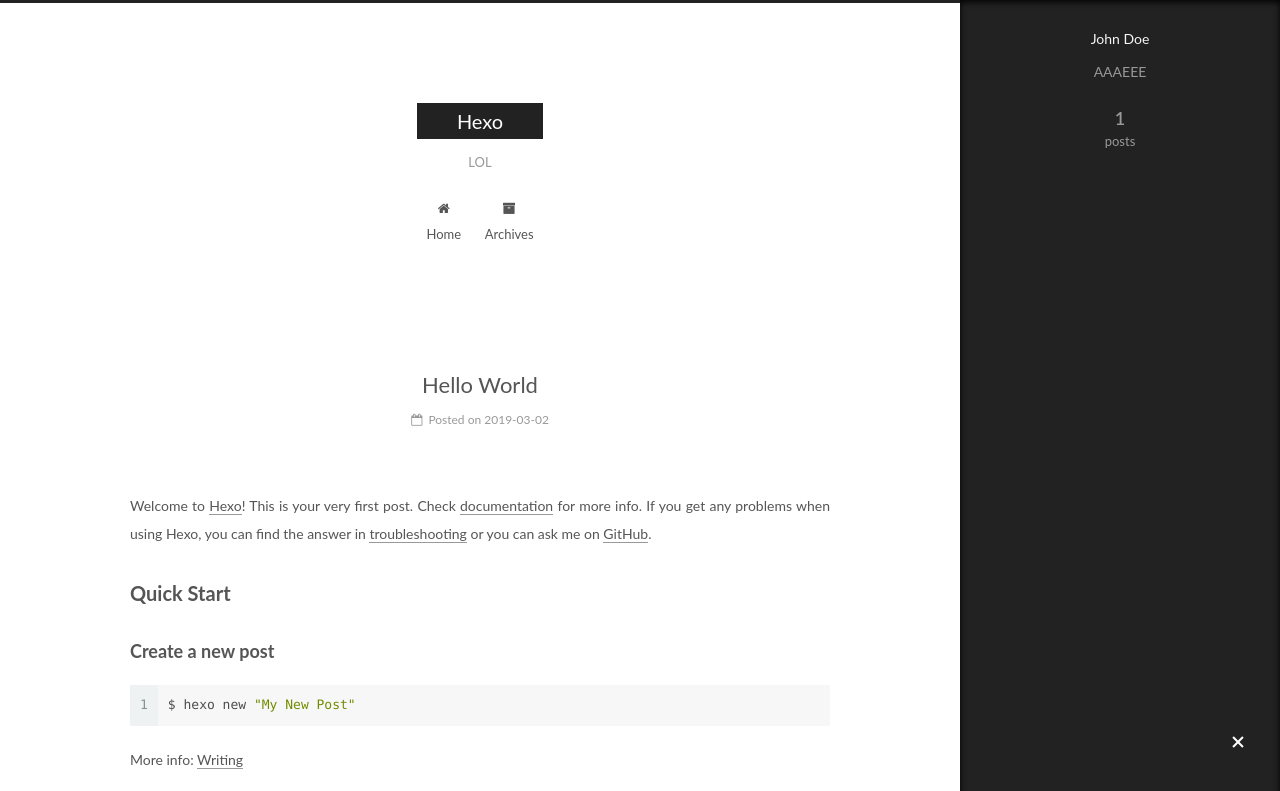
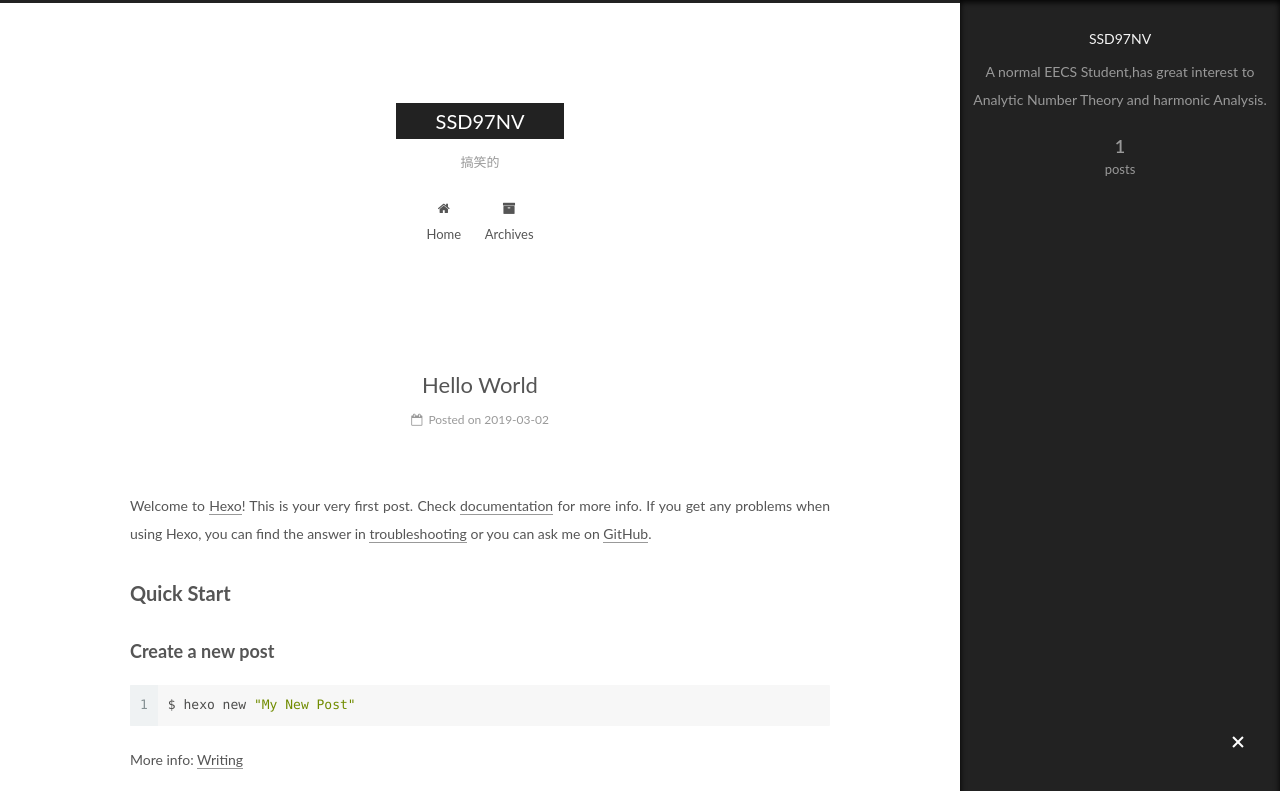
Before and after one commit to SSD97NV/SSD97NV.github.io, a plain HTML site: page index.html in a window 1280 px wide. Both pictures are taken after a click on the element 1238 px from the left and 743 px from the top of the page. Shown: the top 791 px of the page. Drawn offline with Linux system fonts and the light colour scheme.

Commit message:
Site updated: 2019-03-02 16:35:09

```diff
--- a/css/main.css
+++ b/css/main.css
@@ -1822,7 +1822,7 @@ pre .javascript .function {
   width: 4px;
   height: 4px;
   border-radius: 50%;
-  background: #1cff53;
+  background: #046bff;
 }
 .links-of-blogroll {
   font-size: 13px;
--- a/index.html
+++ b/index.html
@@ -79,17 +79,16 @@
 
 
 
-<meta name="description" content="AAAEEE">
-<meta name="keywords" content="sss">
+<meta name="description" content="A normal EECS Student,has great interest to Analytic Number Theory and harmonic Analysis.">
 <meta property="og:type" content="website">
-<meta property="og:title" content="Hexo">
+<meta property="og:title" content="SSD97NV">
 <meta property="og:url" content="https://ssd97nv.github.io/index.html">
-<meta property="og:site_name" content="Hexo">
-<meta property="og:description" content="AAAEEE">
+<meta property="og:site_name" content="SSD97NV">
+<meta property="og:description" content="A normal EECS Student,has great interest to Analytic Number Theory and harmonic Analysis.">
 <meta property="og:locale" content="en">
 <meta name="twitter:card" content="summary">
-<meta name="twitter:title" content="Hexo">
-<meta name="twitter:description" content="AAAEEE">
+<meta name="twitter:title" content="SSD97NV">
+<meta name="twitter:description" content="A normal EECS Student,has great interest to Analytic Number Theory and harmonic Analysis.">
 
 
 
@@ -125,7 +124,7 @@
 
 
 
-  <title>Hexo</title>
+  <title>SSD97NV</title>
 
 
 
@@ -156,12 +155,12 @@
     <div class="custom-logo-site-title">
       <a href="/" class="brand" rel="start">
         <span class="logo-line-before"><i></i></span>
-        <span class="site-title">Hexo</span>
+        <span class="site-title">SSD97NV</span>
         <span class="logo-line-after"><i></i></span>
       </a>
     </div>
 
-        <p class="site-subtitle">LOL</p>
+        <p class="site-subtitle">搞笑的</p>
 
   </div>
 
@@ -236,13 +235,13 @@
     <link itemprop="mainEntityOfPage" href="https://ssd97nv.github.io/2019/03/02/hello-world/">
 
     <span hidden itemprop="author" itemscope itemtype="http://schema.org/Person">
-      <meta itemprop="name" content="John Doe">
+      <meta itemprop="name" content="SSD97NV">
       <meta itemprop="description" content>
       <meta itemprop="image" content="/images/avatar.gif">
     </span>
 
     <span hidden itemprop="publisher" itemscope itemtype="http://schema.org/Organization">
-      <meta itemprop="name" content="Hexo">
+      <meta itemprop="name" content="SSD97NV">
     </span>
 
 
@@ -383,8 +382,8 @@
         <div class="site-overview">
           <div class="site-author motion-element" itemprop="author" itemscope itemtype="http://schema.org/Person">
 
-              <p class="site-author-name" itemprop="name">John Doe</p>
-              <p class="site-description motion-element" itemprop="description">AAAEEE</p>
+              <p class="site-author-name" itemprop="name">SSD97NV</p>
+              <p class="site-description motion-element" itemprop="description">A normal EECS Student,has great interest to Analytic Number Theory and harmonic Analysis.</p>
           </div>
 
           <nav class="site-state motion-element">
@@ -439,7 +438,7 @@
   <span class="with-love">
     <i class="fa fa-user"></i>
   </span>
-  <span class="author" itemprop="copyrightHolder">John Doe</span>
+  <span class="author" itemprop="copyrightHolder">SSD97NV</span>
 
 
 </div>
```
Also changed, not shown: 2019/03/02/hello-world/index.html (+9 -10 lines), archives/2019/03/index.html (+12 -13 lines), archives/2019/index.html (+12 -13 lines), archives/index.html (+12 -13 lines).
